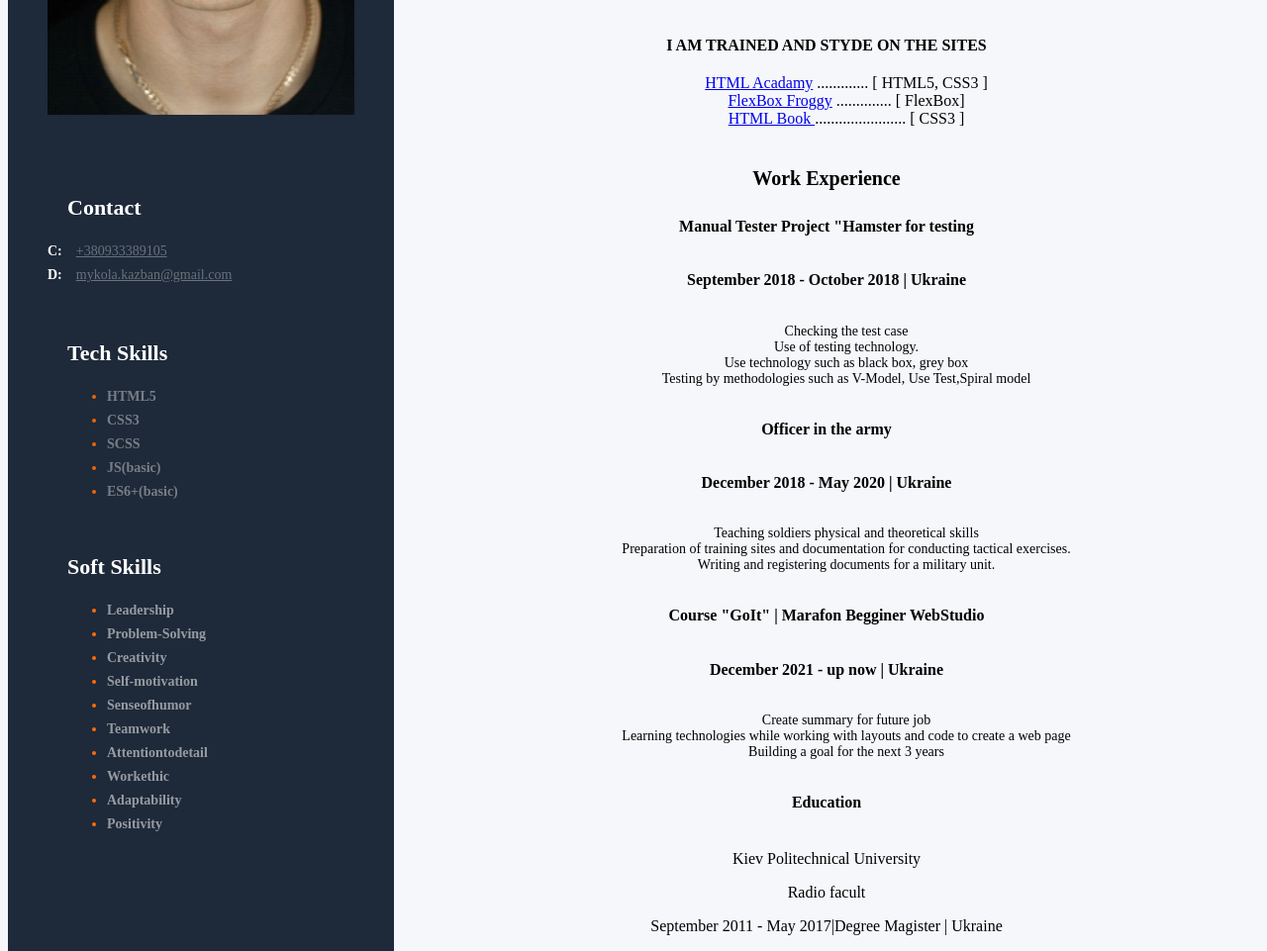
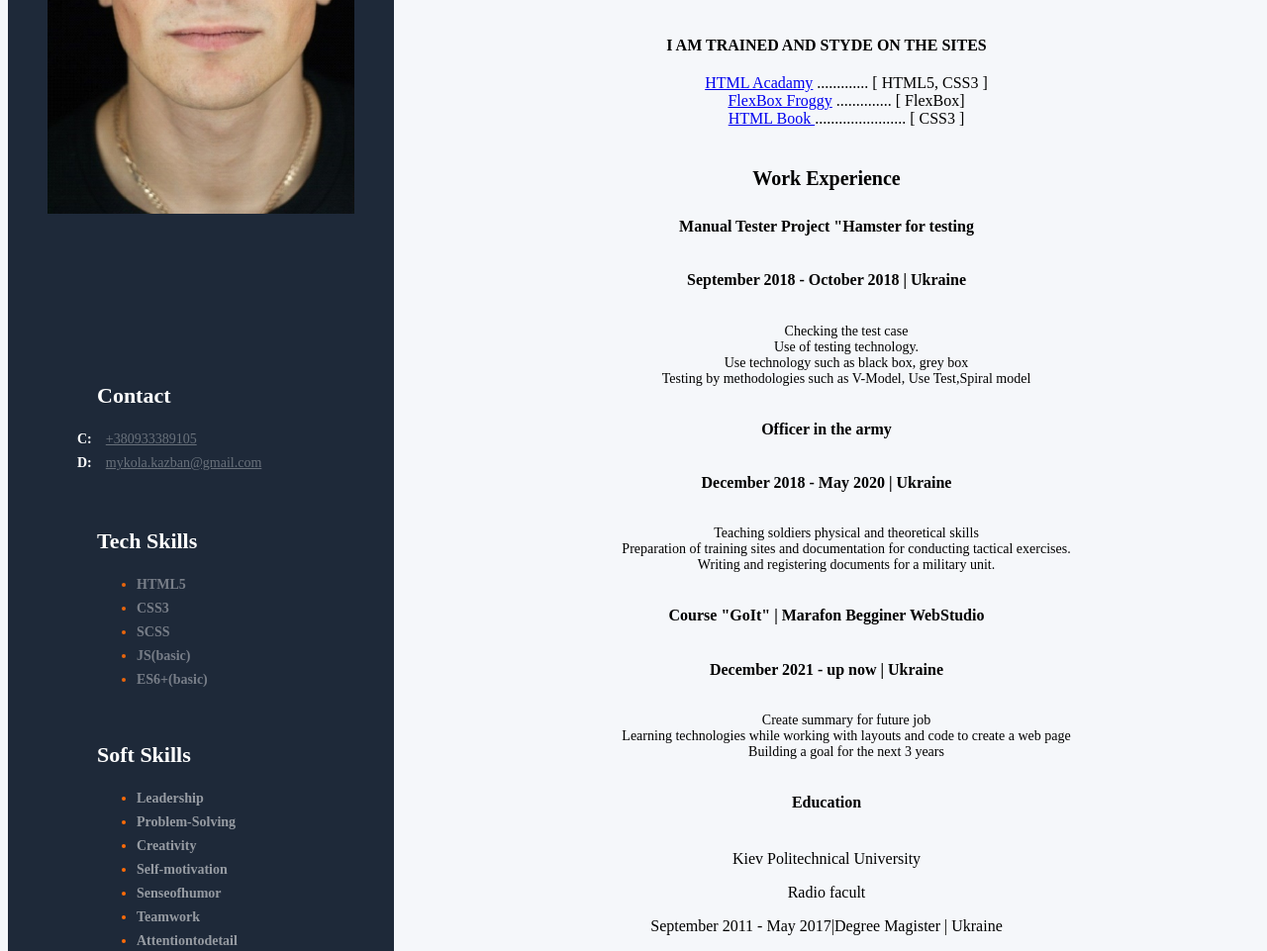
Before and after one commit to NickKazban/about-myself.io, a plain HTML site: page index.html in a window 1280 px wide. Shown: the part 394-1355 px from the top of the page at 99% size. Drawn offline with Linux system fonts and the light colour scheme.

Commit message:
Update style.css

```diff
--- a/css/style.css
+++ b/css/style.css
@@ -15,7 +15,7 @@ body {
   padding-bottom: 40px;
   max-width: 390px;
   flex-direction: column;
-  justify-content: start;
+  justify-content: center;
   flex-grow: 1;
 }
 
@@ -64,9 +64,10 @@ body {
 }
 
 .contact-container {
-  padding-left: 40px;
+  /* padding-left: 40px;
   padding-top: 60px;
-  padding-right: 40px;
+  padding-right: 40px; */
+  padding: 150px 40px 50px 70px;
 }
 
 .contact-title {
```
